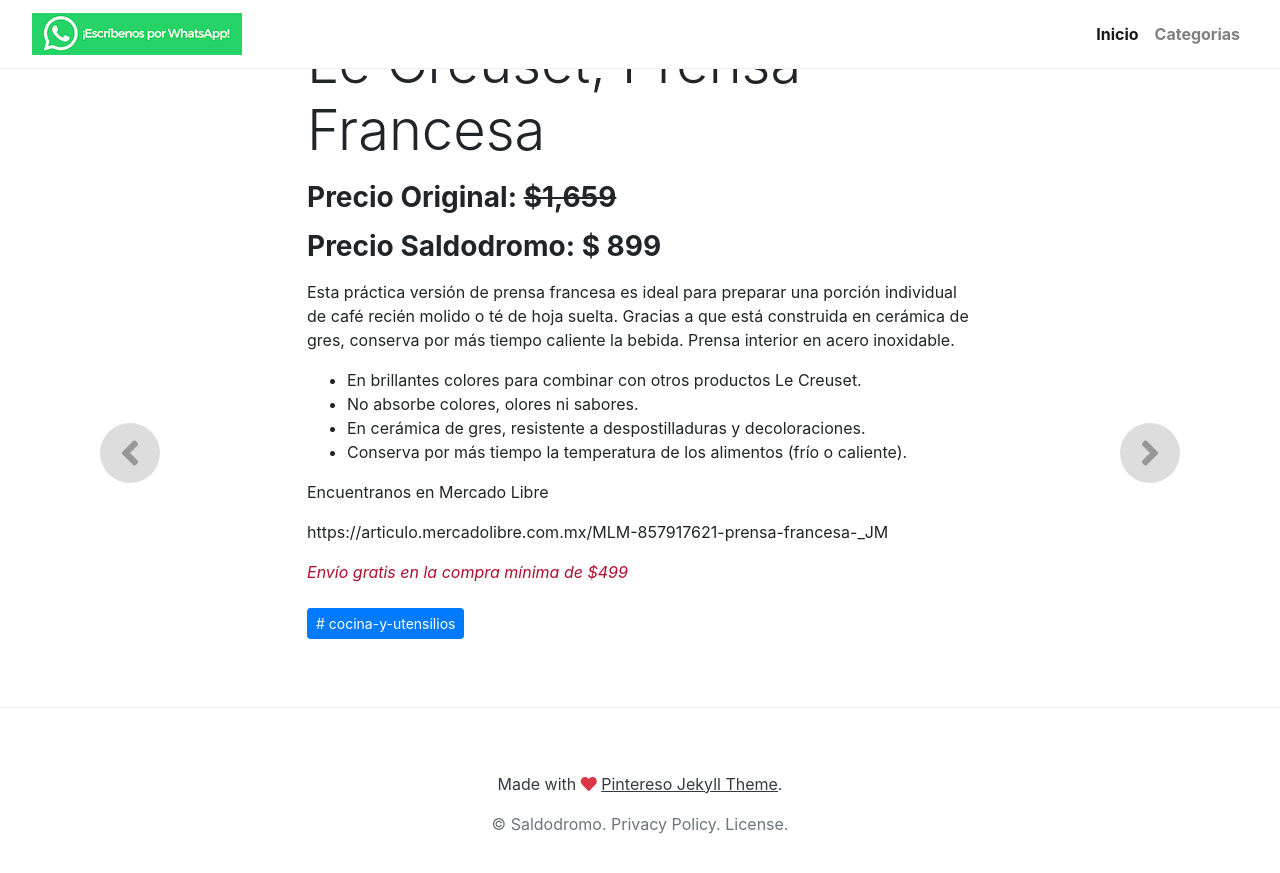
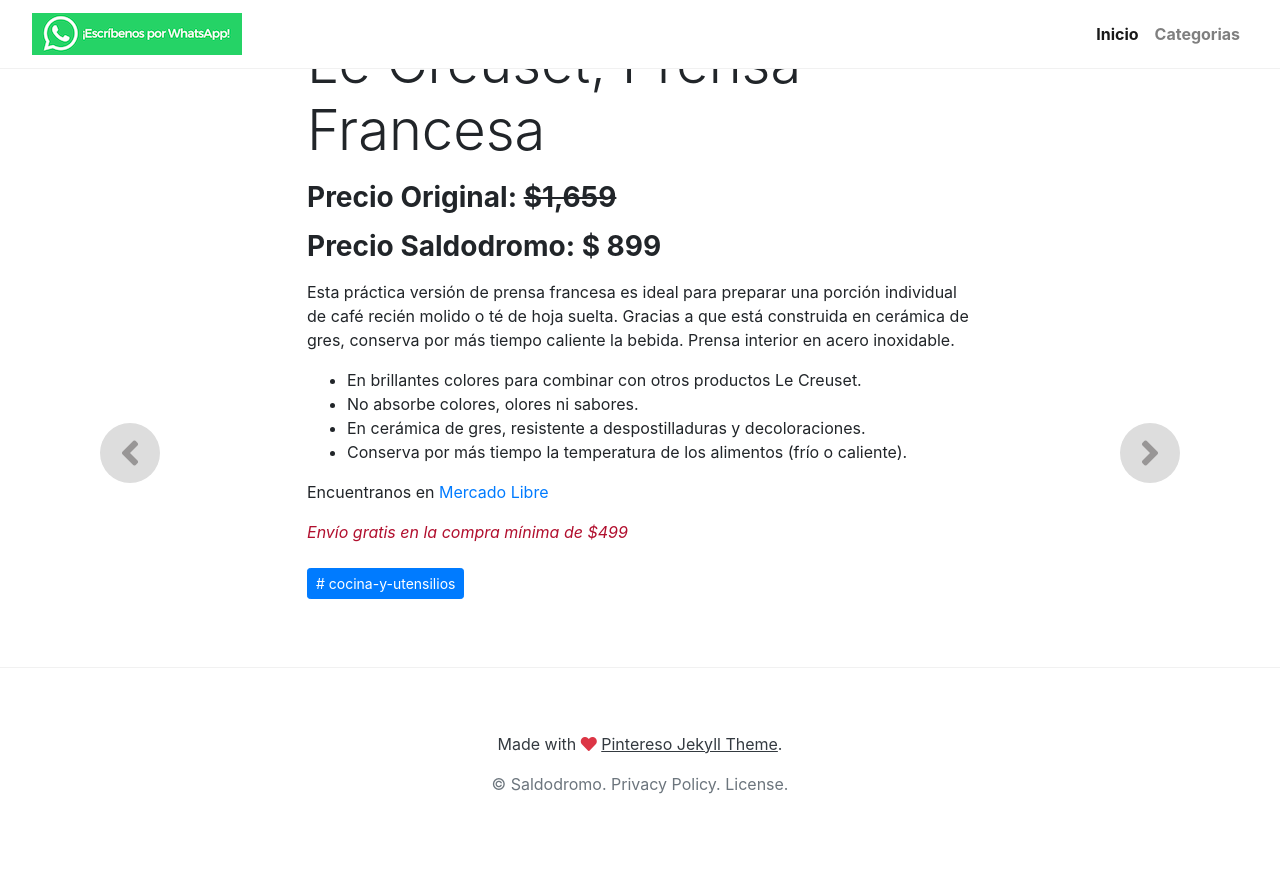
Before and after one commit to saldodromo-mx/webpage, a Jekyll site: the page built from _posts/2020-12-18-prensa-francesa.md, in a window 1280 px wide and 900 px high, scrolled down 1059 px. Shown: the top 873 px of the window. Built offline with Jekyll 4.4.1, drawn with Linux system fonts in a browser that asks for light colours; nearby versions of some CDN libraries; library files that are not in the unit come from our copies; comment, search, counter and statistics services are not loaded.

Commit message:
Update 2020-12-18-prensa-francesa.md

```diff
--- a/_posts/2020-12-18-prensa-francesa.md
+++ b/_posts/2020-12-18-prensa-francesa.md
@@ -16,6 +16,4 @@
 - En cerámica de gres, resistente a despostilladuras y decoloraciones.
 - Conserva por más tiempo la temperatura de los alimentos (frío o caliente).
 
-Encuentranos en Mercado Libre
-
-https://articulo.mercadolibre.com.mx/MLM-857917621-prensa-francesa-_JM
+Encuentranos en [Mercado Libre](https://articulo.mercadolibre.com.mx/MLM-857917621-prensa-francesa-_JM)
```
